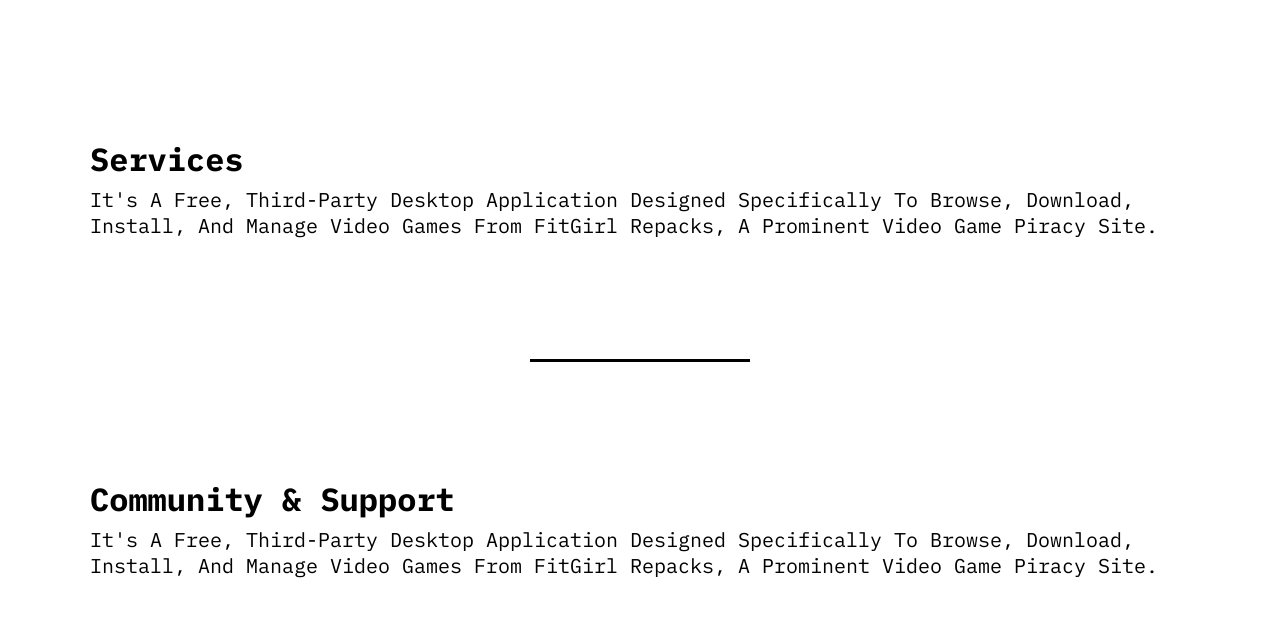
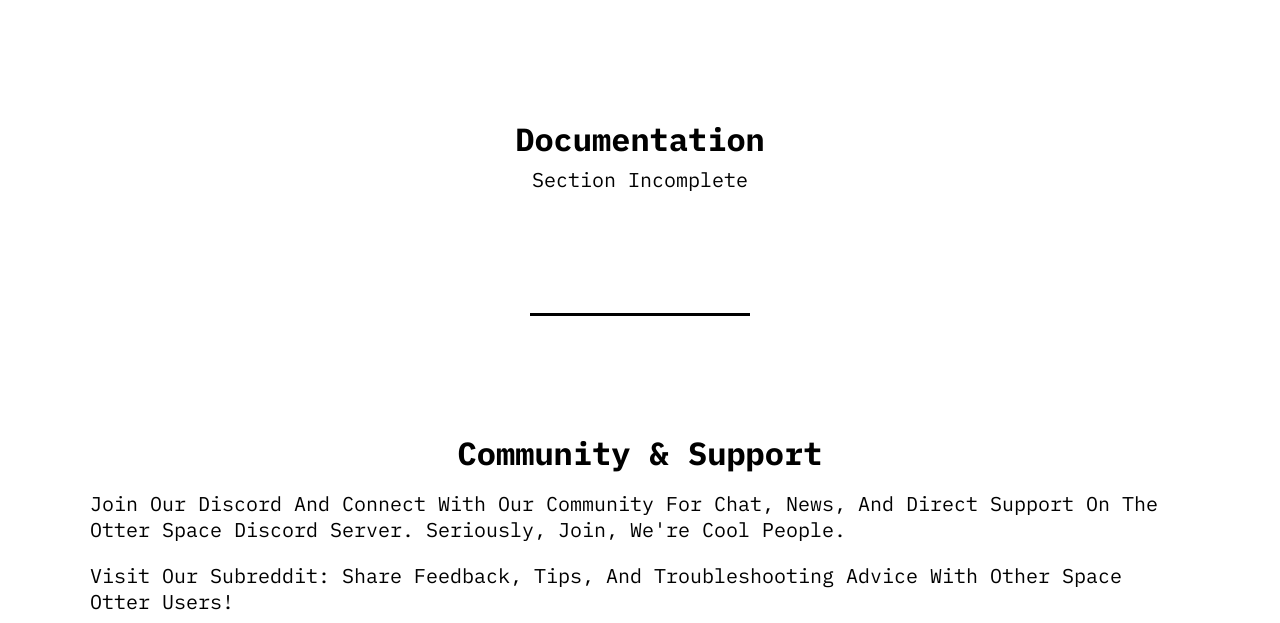
Before and after one commit to JustDory/otterspace, a plain HTML site: page index.html in a window 1280 px wide. Shown: the part 1410-2033 px from the top of the page. Drawn offline with Linux system fonts and the light colour scheme.

Commit message:
Update index.html

```diff
--- a/index.html
+++ b/index.html
@@ -100,8 +100,8 @@
                                     <ul class="hmenu" dir="ltr" style="top: -489.8px; max-height: calc(489.8px + 98vh);">
                                         <li class="wb_this_page_menu_item active"><a href="/" data-popup-processed="true">Home</a></li>
                                         <li class=""><a href="#a188dda415a71547ea91d5e3ab756b61" data-popup-processed="true">About us</a></li>
-                                        <li class=""><a href="#contact-section-new" data-popup-processed="true"><i class="fa fa-star"></i>&nbsp;<span>Contacts</span></a></li>
-                                        <li><a href="#services-section-new">Services</a></li>
+                                        <li class=""><a href="#contact-section-new" data-popup-processed="true">&nbsp;<span>Contacts</span></a></li>
+                                        <li><a href="#services-section-new">Docs</a></li>
                                     </ul>
                                     <div class="clearfix"></div>
                                 </div>
@@ -191,22 +191,25 @@
                     </div>
                 </div>
 
-    <div id="a188dda415a713c3b61204e4448d2d8d" class="wb_element wb-anim wb-anim-fade-in-none wb-layout-element" data-plugin="LayoutElement">                    <div class="wb_content wb-layout-horizontal">
+    <div id="a188dda415a713c3b61204e4448d2d8d" class="wb_element wb-anim wb-anim-fade-in-none wb-layout-element" data-plugin="LayoutElement">                    <div class="wb_content wb-layout-horizontal" style="text-align: center;">
 
 <div id="services-section-new" style="width: 100%;
-    padding-top: 20px; padding-bottom: 100px;" class="style-change-15">
-                            <h2 style="font-family: &quot;IBM Plex Mono&quot;, Arial, &quot;monospace&quot;; font-size: 32px; font-weight: 700; color: rgb(0, 0, 0); margin-bottom: 10px;">Services</h2>
+ padding-bottom: 100px;">
+                            <h2 style="font-family: &quot;IBM Plex Mono&quot;, Arial, &quot;monospace&quot;; font-size: 32px; font-weight: 700; color: rgb(0, 0, 0); margin-bottom: 10px;">Documentation</h2>
 
-                            <h3 class="wb-stl-heading3">It's a free, third-party desktop application designed specifically to browse, download, install, and manage video games from FitGirl Repacks, a prominent video game piracy site.</h3>
+                            <h3 class="wb-stl-heading3" style="text-align: center;">Section incomplete
+</h3>
                         </div>
 <div data-plugin="Line" class="wb_element wb-elm-orient-horizontal" id="a188dda415a71467b74aeb84fdd43d65">
                             <div class="wb-elm-line"></div>
                         </div>
                         <div id="contact-section-new" style="width: 100%; padding-top: 100px;" class="style-change-17">
-                            <h2 style="font-family: &quot;IBM Plex Mono&quot;, Arial, &quot;monospace&quot;; font-size: 32px; font-weight: 700; color: rgb(0, 0, 0); margin-bottom: 10px;">Community &amp; Support</h2>
+                            <h2 style="font-family: &quot;IBM Plex Mono&quot;, Arial, &quot;monospace&quot;; font-size: 32px; font-weight: 700; color: rgb(0, 0, 0); margin-bottom: 20px;">Community &amp; Support</h2>
 
-                            <h3 class="wb-stl-heading3">It's a free, third-party desktop application designed specifically to browse, download, install, and manage video games from FitGirl Repacks, a prominent video game piracy site.</h3>
-                            <div style="display: flex; padding-top: 30px; justify-content: center; gap: 20px; margin-top: 20px;">
+                            <h3 class="wb-stl-heading3">Join our Discord and connect with our community for chat, news, and direct support on the Otter Space Discord Server. Seriously, join, we're cool people.
+<h3 class="wb-stl-heading3" style="padding-top: 20px;">Visit our Subreddit: Share feedback, tips, and troubleshooting advice with other Space otter users!
+</h3></h3>
+                            <div style="display: flex; padding-top: 30px; justify-content: center; gap: 40px; margin-top: 20px;">
                                 <a href="https://www.reddit.com/r/OtterSpace/" target="_blank">
                                     <svg xmlns="http://www.w3.org/2000/svg" width="90" viewBox="0 0 1793.982 1793.982" style="direction: ltr; color: rgb(255, 232, 44); width: 90px; height: auto;">
                                         <text x="1.501415" y="1537.02" font-size="1792" fill="currentColor" style="font-family: &quot;FontAwesome&quot;"></text>
```
